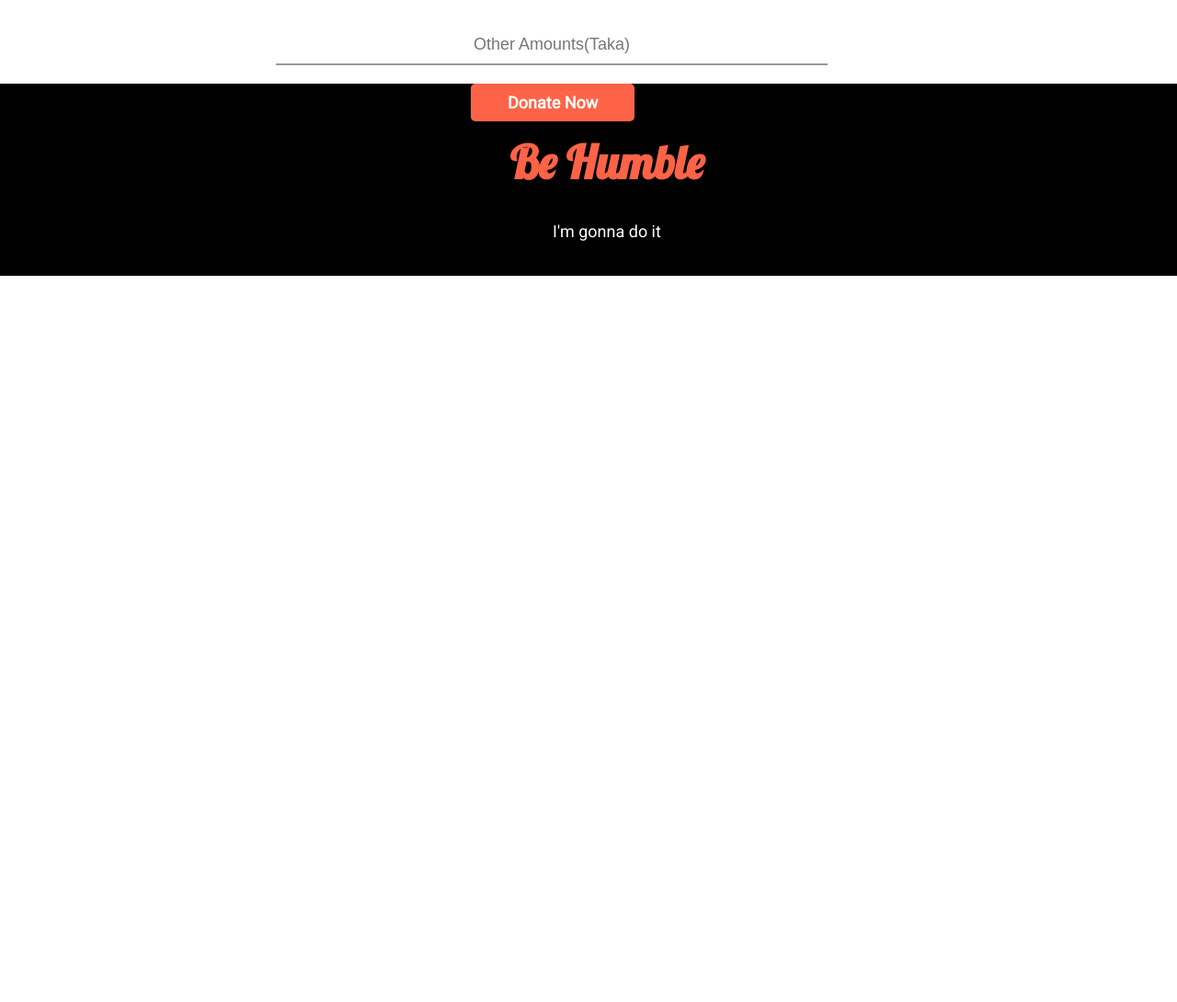
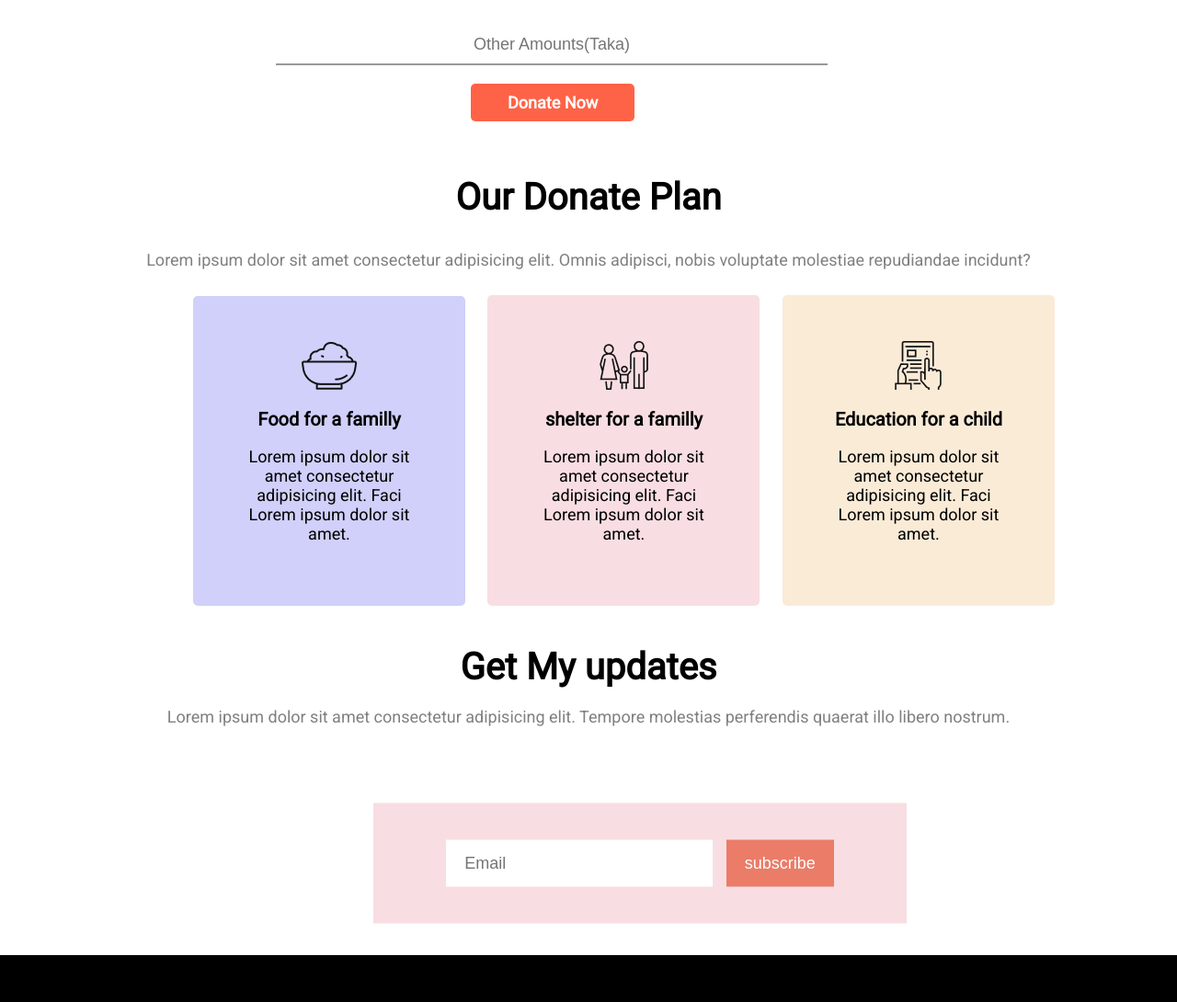
Before and after one commit to shakil9486/donation-website, a plain HTML site: page index.html in a window 1280 px wide. Shown: the part 920-2010 px from the top of the page at 92% size. Before the commit the page ends 1220 px from the top, so only its background shows below. Drawn offline with Linux system fonts and the light colour scheme.

Commit message:
plan and form section done

```diff
--- a/index.html
+++ b/index.html
@@ -50,6 +50,54 @@
             <a class="button" target="_blank" href="#">Donate Now</a>
         </div>
     </section>
+    <section>
+        <div class="donation-plan">
+            <h1 id="donate">Our Donate Plan</h1>
+        <p id="parag">Lorem ipsum dolor sit amet consectetur adipisicing elit. Omnis adipisci, nobis voluptate molestiae repudiandae incidunt?</p>
+        </div>
+        <div class="main">
+            <div class="card" id="food">
+                <div class="title">
+                    <img src="icons/food.png" alt="">
+                    <h1>
+                        Food for a familly</h1>
+                        <p>Lorem ipsum dolor sit amet consectetur adipisicing elit. Faci Lorem ipsum dolor sit amet.</p>
+                </div>
+            </div>
+            <div class="card" id="shelter">
+                <div class="title">
+                    <img src="icons/shelter.png" alt="">
+                    <h1>
+                        shelter for a familly</h1>
+                        <p>Lorem ipsum dolor sit amet consectetur adipisicing elit. Faci Lorem ipsum dolor sit amet.</p>
+                </div>
+            </div>
+            <div class="card" id="education">
+                <div class="title">
+                    <img src="icons/Frame-1.png" alt="">
+                    <h1>
+                        Education for a child</h1>
+                        <p>Lorem ipsum dolor sit amet consectetur adipisicing elit. Faci Lorem ipsum dolor sit amet.</p>
+                </div>
+            </div>
+        </div>
+    </section>
+    <section>
+        <div>
+            <div class="text">
+                <h1>Get My updates</h1>
+                <p>Lorem ipsum dolor sit amet consectetur adipisicing elit. Tempore molestias perferendis quaerat illo
+                    libero
+                    nostrum.</p>
+            </div>
+            <div class="form">
+                <form action="">
+                    <input type="text" placeholder="Email">
+                    <button type="submit">Subscribe</button>
+                </form>
+            </div>
+        </div>
+    </section>
 </body>
 <footer class="footer">
     <h1>Be Humble</h1>
--- a/style.css
+++ b/style.css
@@ -41,6 +41,7 @@ body {
     position: absolute;
     left: 40%;
 }
+/* donate today */
 
 #donate{
     text-align: center;
@@ -77,6 +78,7 @@ body {
     text-align: center;
     font-size: 40px;
 }
+
 .field-group{
     width: 600px;
     padding-left: 300px;
@@ -107,6 +109,91 @@ body {
     left: 40%;
 }
 
+.donation-plan{
+    margin-top: 100px;
+}
+.card {
+    width: 20%;
+    padding: 40px;
+    display: inline-block;
+    border-radius: 5px;
+    margin: 10px;
+}
+
+#food {
+    background-color: rgb(208, 208, 250);
+}
+
+#shelter {
+    background-color: rgb(248, 222, 226);
+}
+
+#education {
+    background-color: antiquewhite;
+}
+
+.title {
+
+    text-align: center;
+    padding: 10px;
+}
+
+.title img {
+    margin-left: 0px;
+
+}
+
+h1 {
+    font-size: 20px;
+}
+
+
+.text {
+    margin: 10px;
+    max-width: 100%;
+}
+
+.text h1 {
+    font-size: 40px;
+    text-align: center;
+    justify-content: center;
+    margin-bottom: 20px;
+}
+
+.text p {
+    font-size: 18px;
+    text-align: center;
+    margin-top: 5px;
+    color: gray;
+}
+
+.form {
+    transform: translate(70%, 50%);
+    width: 500px;
+    text-align: center;
+    background-color: rgb(248, 222, 226);
+    padding: 40px;
+    margin-bottom: 100px;
+}
+.form input{
+    font-size: 18px;
+    width: 50%;
+    border: none;
+    padding: 15px 20px;
+    margin-right: 10px;
+    outline: none;
+    background: white;
+}
+.form button{
+    color: white;
+    margin-left: 0px;
+    font-size: 18px;
+    text-transform: lowercase;
+    border: none;
+    padding: 15px 20px;
+    background: rgb(235, 124, 104);
+}
+
 
 .footer {
     background-color: black;
```
Lines whose indentation alone changed are shown as unchanged.
